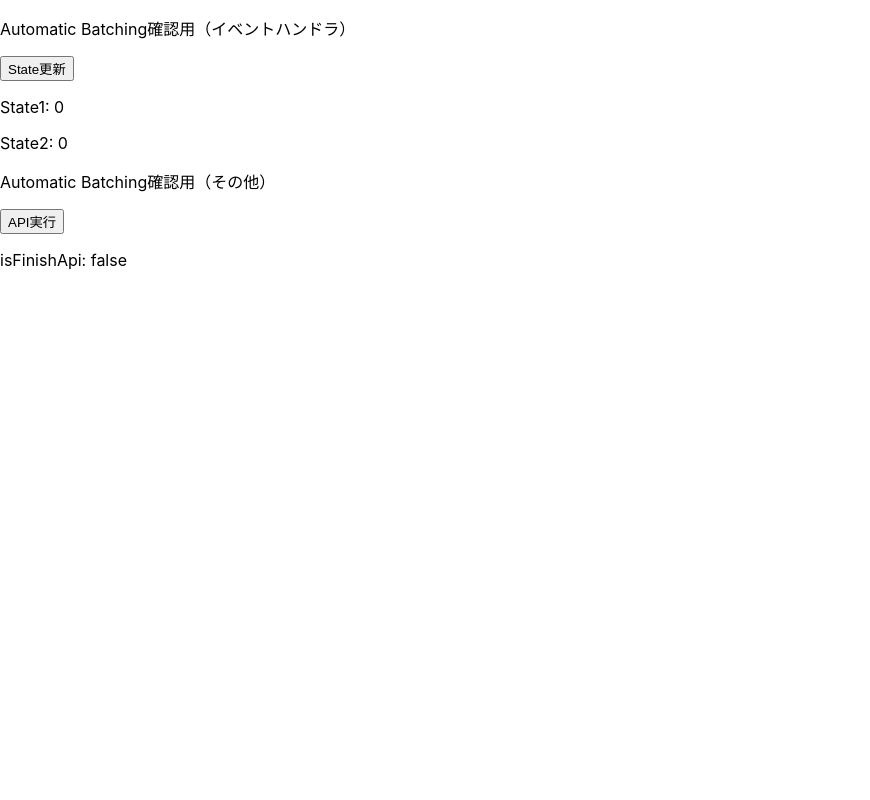
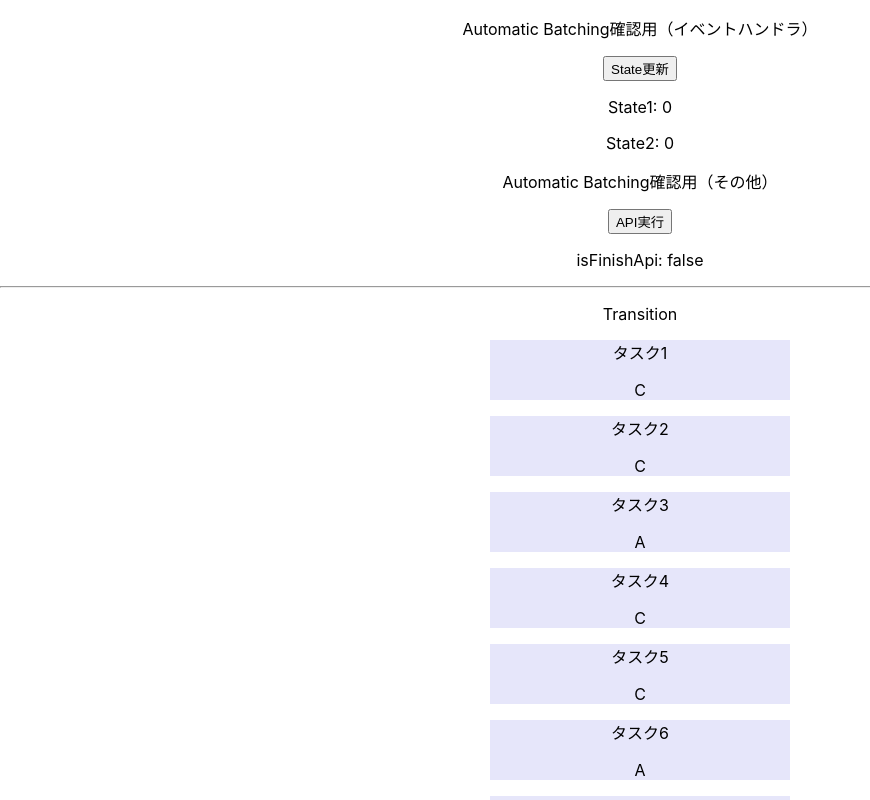
Before and after one commit to ayakuma309/React18, a React (Create React App) app: page / in a window 1280 px wide. Shown: the top 800 px of the page, without its empty margins (0-870 px from the left). Built offline with nearby package versions, Linux system fonts and the light colour scheme.

Commit message:
💄 Transitionコンポーネント作成 #1

```diff
--- a/src/App.tsx
+++ b/src/App.tsx
@@ -1,12 +1,16 @@
 import React from 'react';
+import './App.css';
 import { AutoBatchOther } from './components/AutoBatchOther';
 import { AutoBatchEventHandler } from './components/AutoBatchEventHandler';
+import Transition from './components/Transition';
 
 function App() {
   return (
     <div className="App">
       <AutoBatchEventHandler />
       <AutoBatchOther />
+      <hr />
+      <Transition />
     </div>
   );
 }
--- /dev/null
+++ b/src/components/Transition.tsx
@@ -0,0 +1,43 @@
+import React from 'react'
+
+
+type Task = {
+  id: number,
+  title: string,
+  assignee: string
+}
+
+const member = {
+  a: 'A',
+  b: 'B',
+  c: 'C',
+}
+
+const generateDummyTasks = () => {
+  return Array(10000).fill('').map((_, index)=>{
+    const addedIndex = index + 1
+    return{
+      id: addedIndex,
+      title: `タスク${addedIndex}`,
+      assignee: addedIndex % 3 === 0 ? member.a : addedIndex % 3 === 0 ? member.b : member.c
+    }
+  })
+};
+
+const tasks = generateDummyTasks();
+
+const Transition = () => {
+  return (
+    <div>
+      <p>Transition</p>
+      {tasks.map((task) =>(
+        <div key={task.id} style={{width: '300px', margin: 'auto', background: 'lavender'}}>
+          <p>{task.title}</p>
+          <p>{task.assignee}</p>
+        </div>
+      ))}
+    </div>
+  )
+}
+
+export default Transition
```
